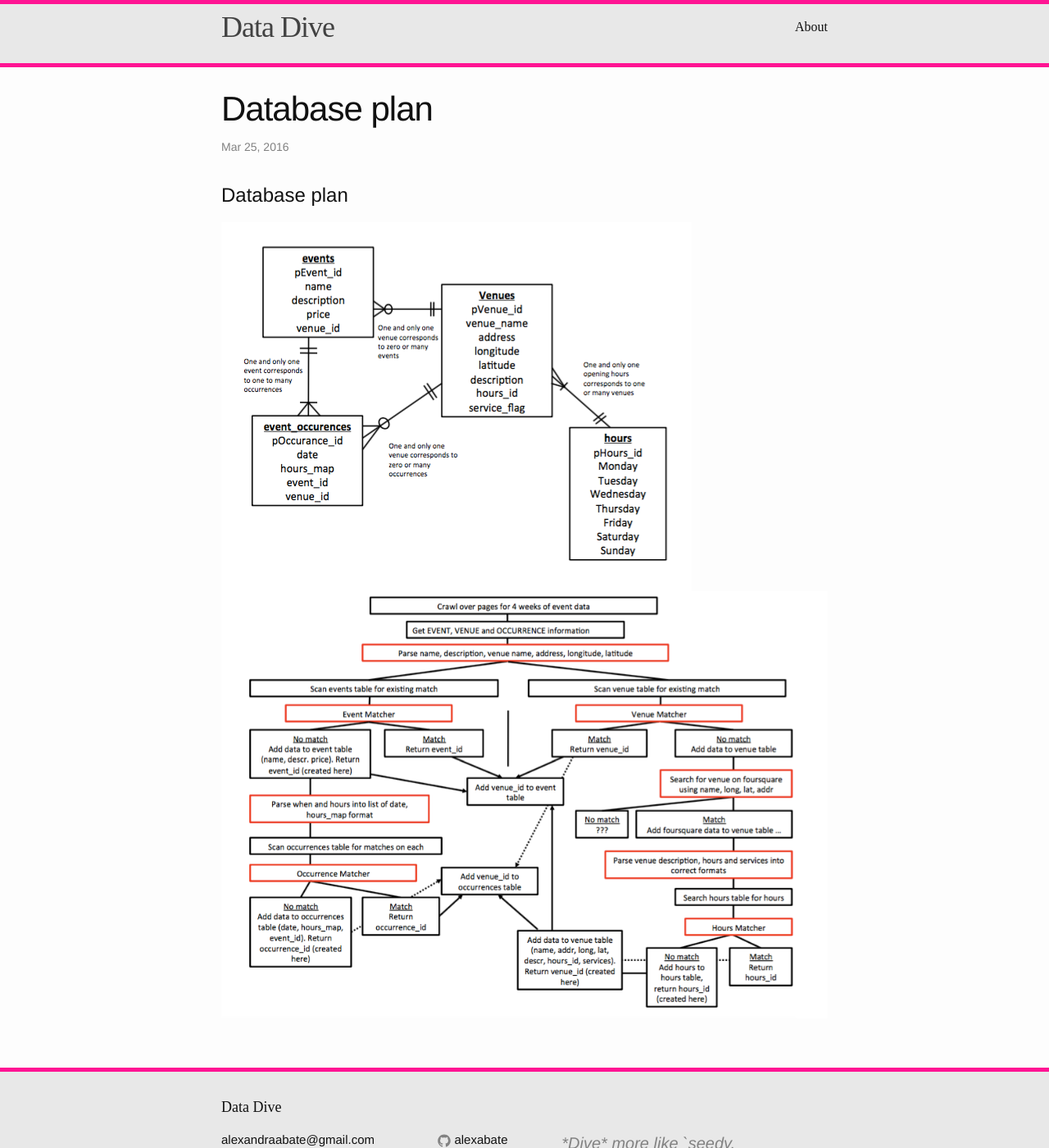
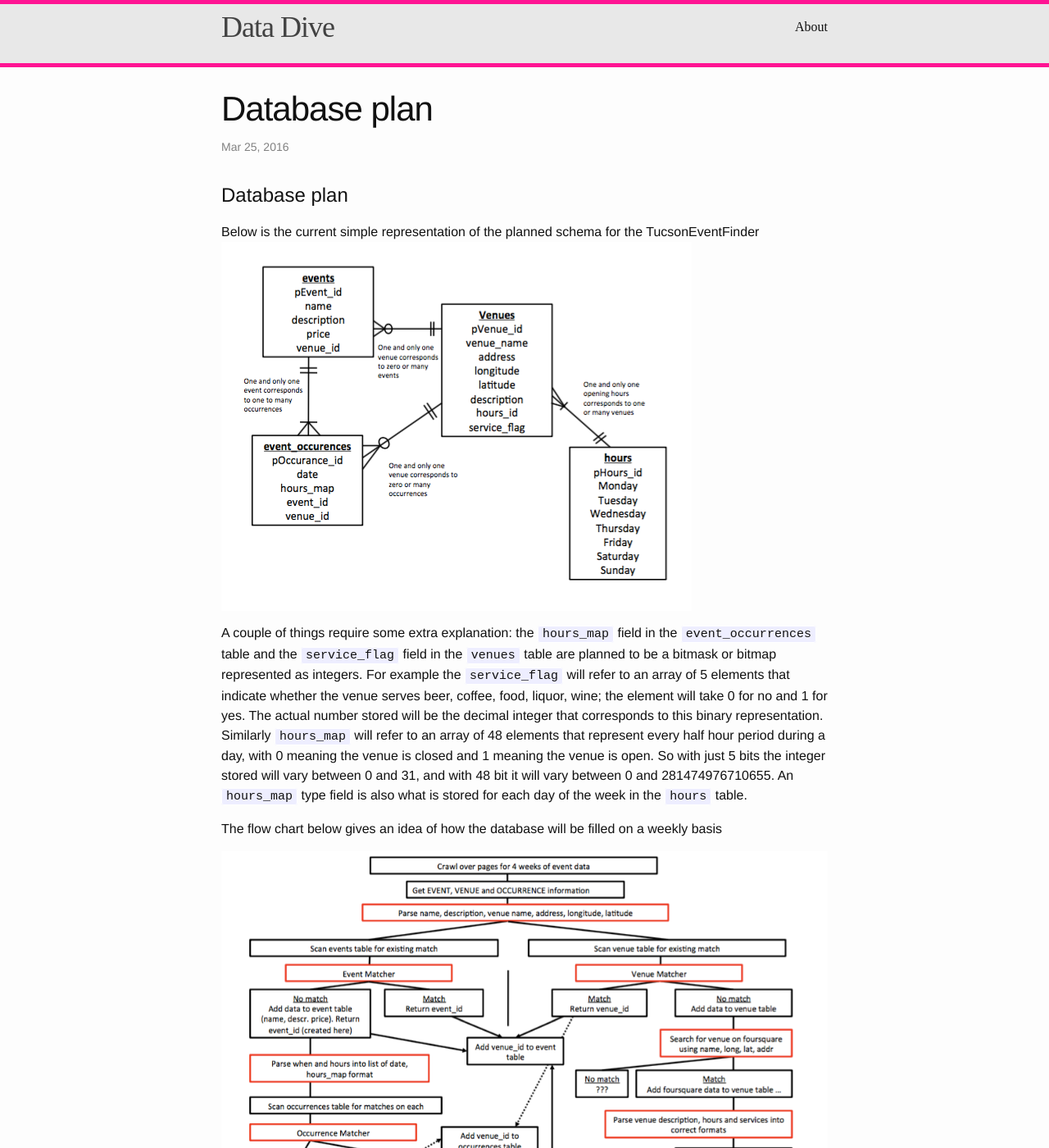
Before and after one commit to alexabate/alexabate.github.io, a Jekyll site: the page built from _posts/2016-03-25-database-plan.md, in a window 1280 px wide and 1400 px high. Shown: the whole window at 82% size. Built offline with Jekyll 4.4.1, drawn with Linux system fonts in a browser that asks for light colours; some web fonts are replaced.

Commit message:
Update 2016-03-25-database-plan.md

```diff
--- a/_posts/2016-03-25-database-plan.md
+++ b/_posts/2016-03-25-database-plan.md
@@ -7,6 +7,12 @@ tags:
 ---
 # Database plan
 
+Below is the current simple representation of the planned schema for the TucsonEventFinder
+![png]({{ BASE_PATH }}/images/dbplan.png)
 
-![png]({{ BASE_PATH }}/images/dbplan.png)
+A couple of things require some extra explanation: the `hours_map` field in the `event_occurrences` table and the `service_flag` field in the `venues` table are planned to be a bitmask or bitmap represented as integers. For example the `service_flag` will refer to an array of 5 elements that indicate whether the venue serves beer, coffee, food, liquor, wine; the element will take 0 for no and 1 for yes. The actual number stored will be the decimal integer that corresponds to this binary representation. Similarly `hours_map` will refer to an array of 48 elements that represent every half hour period during a day, with 0 meaning the venue is closed and 1 meaning the venue is open. So with just 5 bits the integer stored will vary between 0 and 31, and with 48 bit it will vary between 0 and 281474976710655. An `hours_map` type field is also what is stored for each day of the week in the `hours` table.
+
+
+The flow chart below gives an idea of how the database will be filled on a weekly basis
+
 ![png]({{ BASE_PATH }}/images/flow.png)
```
